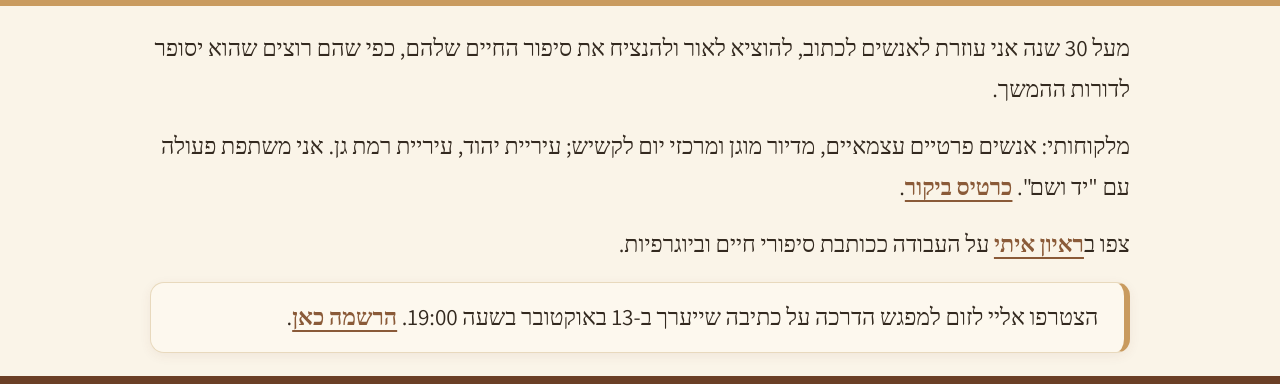
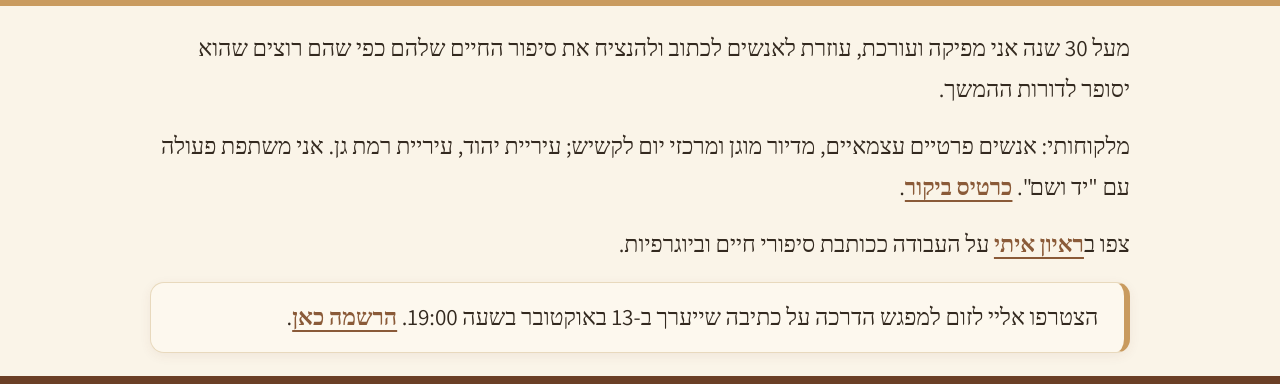
Before and after one commit to srotberg/life_stories, a plain HTML site: page site.html in a window 1280 px wide. Shown: the part 176-560 px from the top of the page. Drawn offline with Linux system fonts and the light colour scheme; a web font is replaced by a local one.

Commit message:
Reword the opening paragraph to מפיקה ועורכת
Co-Authored-By: Claude Fable 5 <noreply@anthropic.com>
Claude-Session: https://claude.ai/code/session_015eEWrjj7kuWNn47sYJvFAR

```diff
--- a/site.html
+++ b/site.html
@@ -256,7 +256,7 @@
   <div class="inner">
 
     <p>
-      מעל 30 שנה אני עוזרת לאנשים לכתוב, להוציא לאור ולהנציח את סיפור החיים שלהם,
+      מעל 30 שנה אני מפיקה ועורכת, עוזרת לאנשים לכתוב ולהנציח את סיפור החיים שלהם
       כפי שהם רוצים שהוא יסופר לדורות ההמשך.
     </p>
 
```
